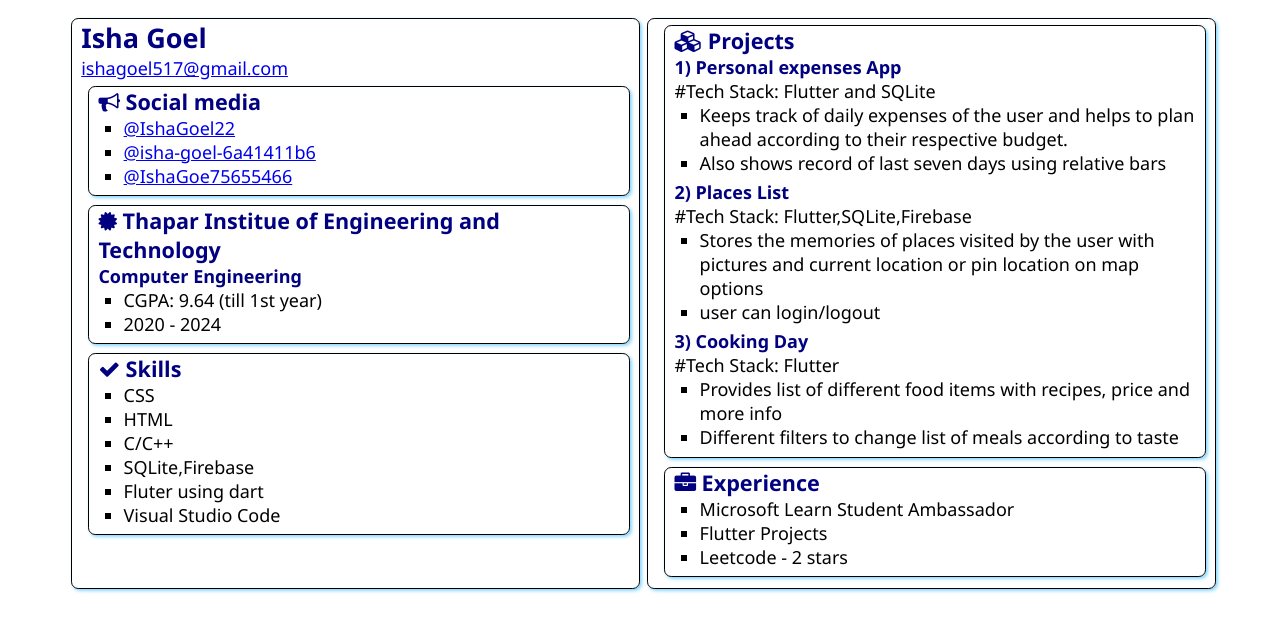
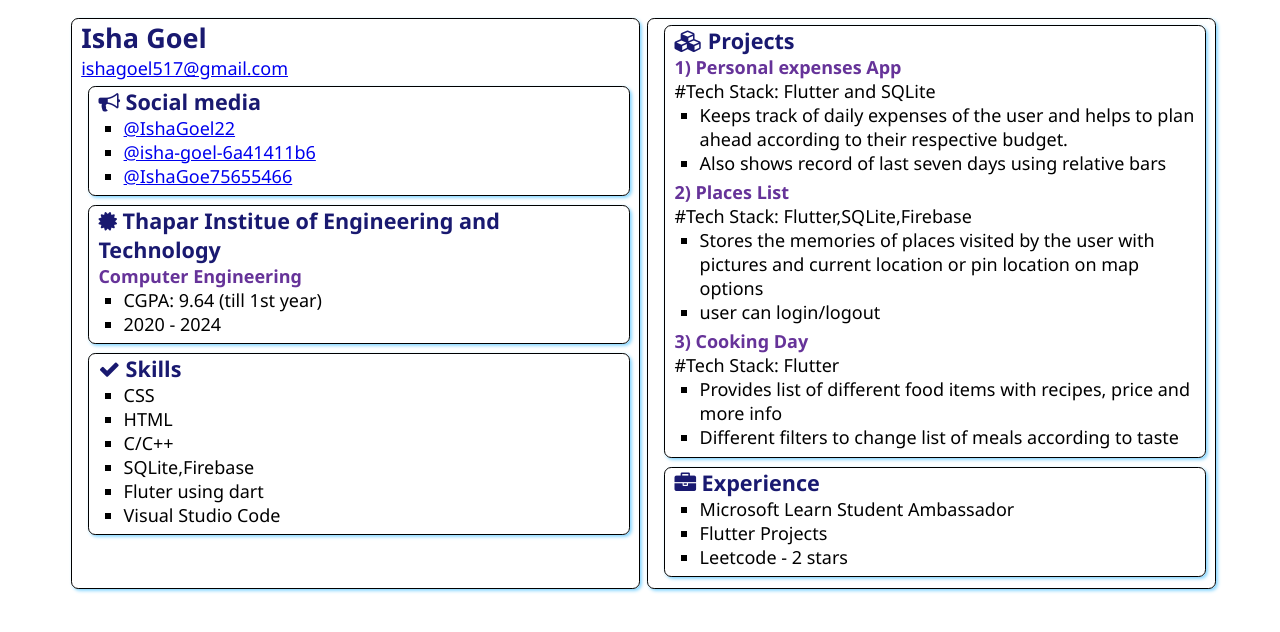
Before and after one commit to IshaGoel22/SATechnicalOnboarding, a plain HTML site: page src/index.html in a window 1280 px wide. Drawn offline with Linux system fonts and the light colour scheme.

Commit message:
Update style.css

```diff
--- a/src/style.css
+++ b/src/style.css
@@ -2,7 +2,7 @@ body {
     font-family: 'Segoe UI', Tahoma, Geneva, Verdana, sans-serif;
     font-size: 18px;
     margin: 1% 5%;
-    background-color:E6F7FF;
+    background-color:e6f7ff;
 }
 
 main {
@@ -23,19 +23,19 @@ main {
 }
 
 h1 {
-    color: navy;
+    color: midnightblue;
     margin: 0em;
     display: block;
 }
 
 h2 {
-    color: navy;
+    color: midnightblue;
     font-size: 1.2em;
     margin: 0em;
 }
 
 h3 {
-    color: navy;
+    color: rebeccapurple;
     font-size: 1em;
     margin: 0em;
 }
```
